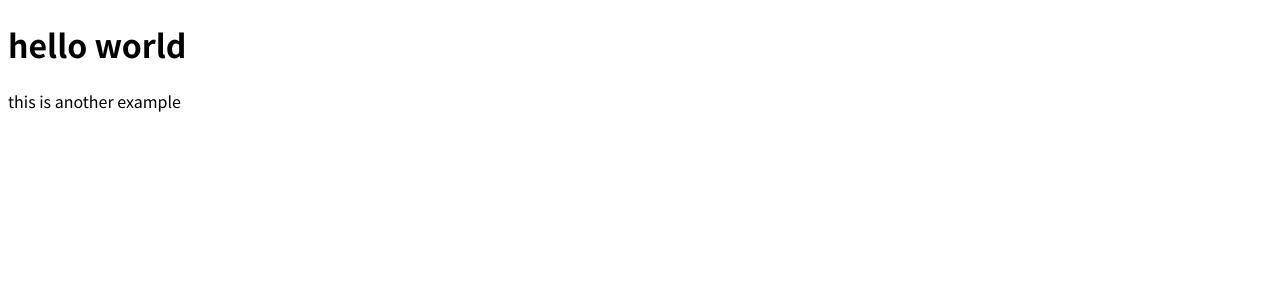
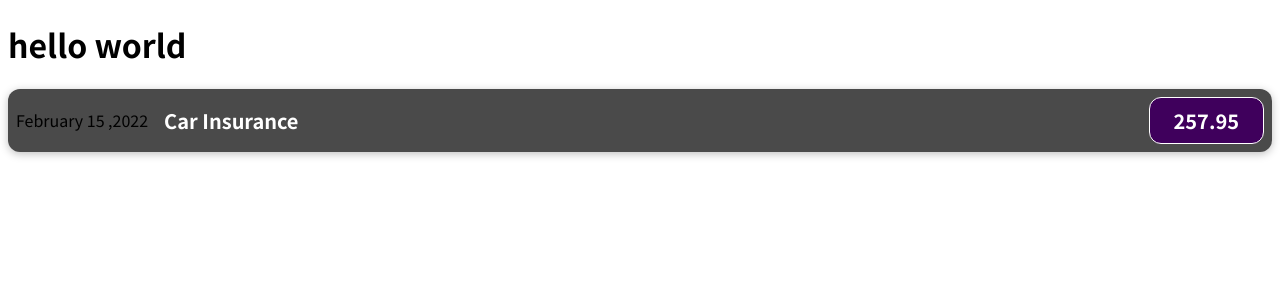
Before and after one commit to ehsan2793/Expence-Tracker-App, a React (Create React App) app: page / in a window 1280 px wide. Shown: the top 300 px of the page. Built offline with nearby package versions, Linux system fonts and the light colour scheme.

Commit message:
styling added

```diff
--- a/src/App.js
+++ b/src/App.js
@@ -1,12 +1,12 @@
-import React from 'react'
-
+import React from 'react';
+import ExpenseItem from './components/ExpenseItem';
 const App = () => {
   return (
     <div>
       <h1>hello world</h1>
-      <p>this is another example</p>
+      <ExpenseItem />
     </div>
-  )
-}
+  );
+};
 
-export default App
+export default App;
--- /dev/null
+++ b/src/components/ExpenseItem.css
@@ -0,0 +1,56 @@
+.expense-item {
+  display: flex;
+  justify-content: space-between;
+  align-items: center;
+  box-shadow: 0 2px 8px hsl(0deg 0% 0% / 0.25);
+  padding: 0.5rem;
+  margin: 1rem 0;
+  border-radius: 12px;
+  background-color: hsl(0deg 0% 29%);
+}
+
+.expense-item_description {
+  display: flex;
+  flex-direction: column;
+  gap: 1rem;
+  align-items: flex-end;
+  flex-flow: column-reverse;
+  justify-content: flex-start;
+  flex: 1;
+}
+
+.expense-item h2 {
+  color: hsl(0deg 0% 23%);
+  font-size: 1rem;
+  flex: 1;
+  margin: 0 1rem;
+  color: hsl(0deg 0% 100%);
+}
+
+.expense-item_price {
+  font-size: 1rem;
+  font-weight: bold;
+  color: hsl(0deg 0% 100%);
+  background-color: hsl(281deg 100% 18%);
+  border: 1px solid hsl(0deg 0% 100%);
+  padding: 0.5rem;
+  border-radius: 12px;
+}
+
+@media (min-width: 580px) {
+  .expense-item_description {
+    flex-direction: row;
+    align-items: center;
+    justify-content: flex-start;
+    flex: 1;
+  }
+
+  .expense-item_description h2 {
+    font-size: 1.25rem;
+  }
+
+  .expense-item_price {
+    font-size: 1.25rem;
+    padding: 0.5rem 1.5rem;
+  }
+}
--- a/src/components/ExpenseItem.js
+++ b/src/components/ExpenseItem.js
@@ -1,7 +1,16 @@
-import React from "react";
+import React from 'react';
+import './ExpenseItem.css';
 
 const ExpenseItem = () => {
-    return <div>ExpenseItem</div>;
+    return (
+        <div className="expense-item ">
+            <div>February 15 ,2022</div>
+            <div className="expense-item_description">
+                <h2>Car Insurance</h2>
+                <div className="expense-item_price">257.95</div>
+            </div>
+        </div>
+    );
 };
 
 export default ExpenseItem;
```
Also changed, not shown: 1 other file (tests, documents, lock files or other folders).
